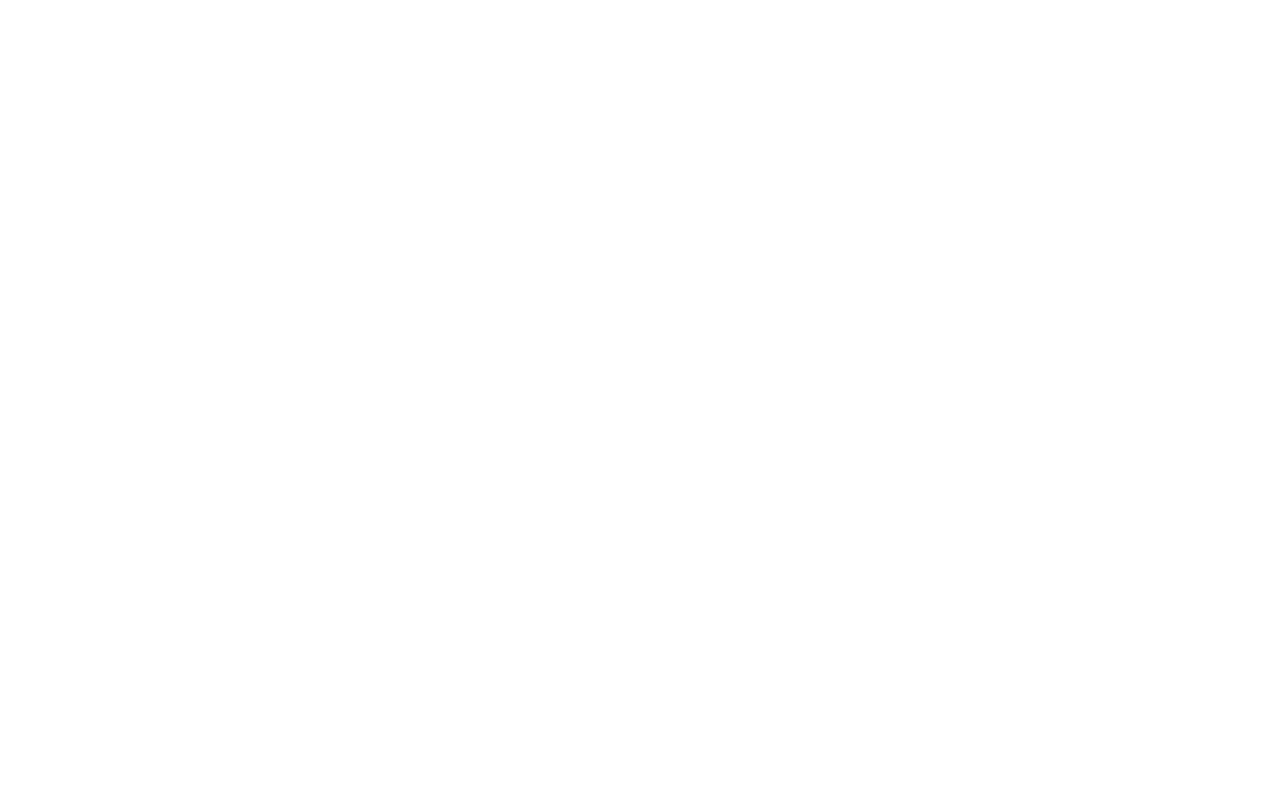
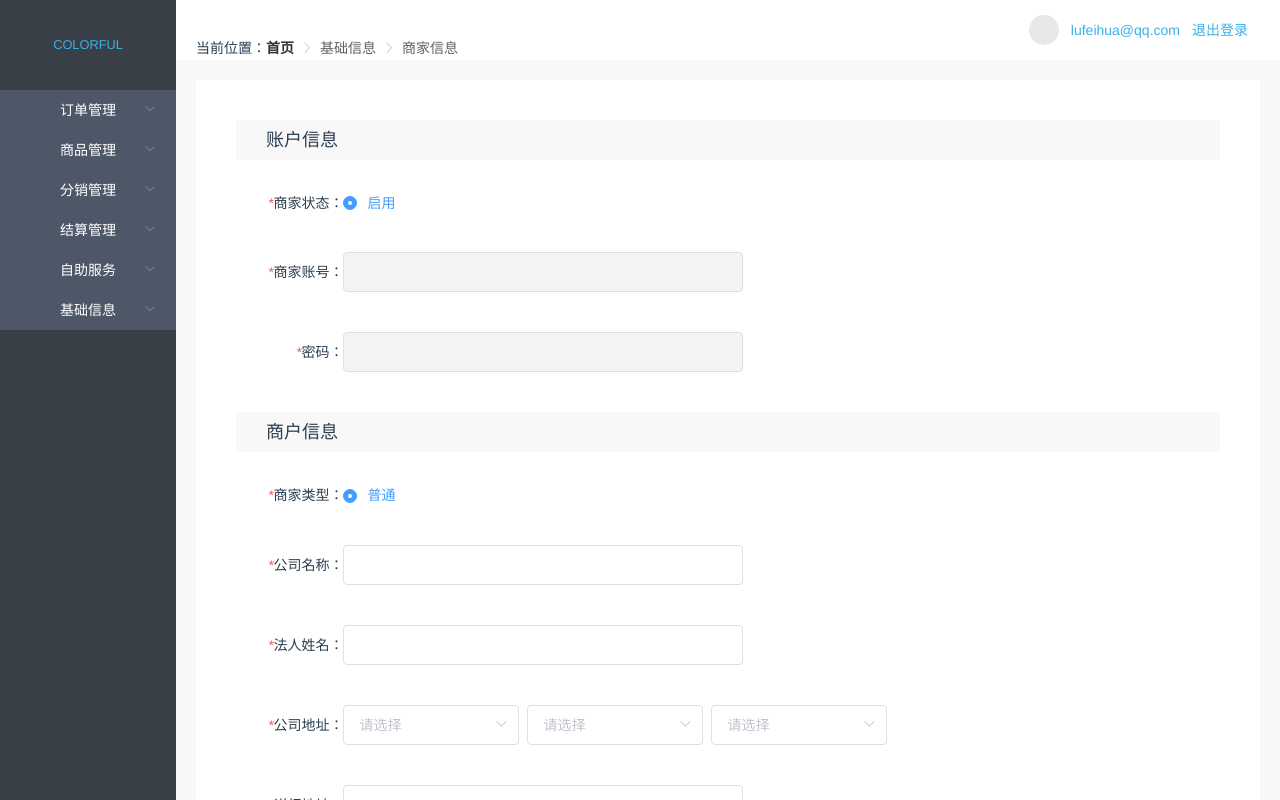
Before and after one commit to wanglei158/nimaCode, a Vue app: page /#/info/base in a window 1280 px wide. Built offline with nearby package versions, Linux system fonts and the light colour scheme.

Commit message:
啊萨达多

```diff
--- a/src/assets/scss/color.scss
+++ b/src/assets/scss/color.scss
@@ -2,3 +2,5 @@ $themeC:#39b2e9;//主题颜色
 $sidebg:#354053;//侧边栏背景色
 $textcolor:#333;
 $bordercolor:#d7d7d7;
+$errcolor:#fa5759;
+$gray:#f8f8f8
--- a/src/components/aside.vue
+++ b/src/components/aside.vue
@@ -84,7 +84,7 @@
 						]
 					},
 					{
-						name:'基本信息',
+						name:'基础信息',
 						is_open:false,
 						children:[
 							{
--- a/src/components/body.vue
+++ b/src/components/body.vue
@@ -9,6 +9,6 @@
 <style lang="scss">
     $themeC:#39b2e9;
     #body{
-        background: $themeC;
+        background: #fff;
     }
 </style>
--- a/src/components/head.vue
+++ b/src/components/head.vue
@@ -1,13 +1,13 @@
 <template>
     <div id="head">
         <el-row type="flex" justify="space-between">
-            <el-col>
+            <el-col class="l_head">
+                <span>当前位置：</span>
                 <el-breadcrumb separator-class="el-icon-arrow-right">
                     <template v-for="(item,i) in urlList" >
                         <el-breadcrumb-item v-if="i==0"  :to="{ path: '/' }" :key="i">{{item.name}}</el-breadcrumb-item>
                         <el-breadcrumb-item v-else  :key="i">{{item.name}}</el-breadcrumb-item>
                     </template>
-
                 </el-breadcrumb>
             </el-col>
             <el-col class="r_head">
@@ -31,7 +31,6 @@
         },
         watch:{
             $route(to,from){
-                console.log(to,from);
                 this.urlList = to.matched;
             }
         },
@@ -59,7 +58,7 @@
         .el-breadcrumb{
             position: absolute;
             bottom: 0;
-            left:0;
+            left:5em;
             line-height: 24px;
             font-size:14px;
         }
@@ -80,5 +79,12 @@
             border-radius:50%;
             background: #e8e8e8;
         }
+        .l_head>span{
+            font-size:14px;
+            position: absolute;
+            bottom:0;
+            left:0;
+            line-height: 24px;
+        }
     }
 </style>
--- a/src/router/index.js
+++ b/src/router/index.js
@@ -6,6 +6,8 @@ import Index from '@/view/home';
 
 import Login from '@/view/login';
 
+import I_Index from '@/view/info'
+import BaseInfo from '@/view/info/baseInfo';
 import ChangePwd from '@/view/info/change_pwd';
 
 Vue.use(Router)
@@ -19,10 +21,15 @@ export default new Router({
       children:[
         {
           path:'/info',
-          name:'基本信息',
-          redirect:'/info/changepwd',
-          component:ChangePwd,
+          name:'基础信息',
+          redirect:'/info/base',
+          component:I_Index,
           children:[
+            {
+              path:'/info/base',
+              name:'商家信息',
+              component:BaseInfo
+            },
             {
               path:'/info/changepwd',
               name:'修改密码',
--- /dev/null
+++ b/src/view/info/baseInfo.vue
@@ -0,0 +1,216 @@
+<template>
+    <div id="info_1">
+        <h3>账户信息</h3>
+        <div class="k1">
+            <p><i>*</i><span>商家状态：</span><el-radio v-model="radio" :label="1">启用</el-radio></p>
+            <p><i>*</i><span>商家账号：</span><el-input v-model="input" ></el-input></p>
+            <p><i>*</i><span>密码：</span></span><el-input v-model="input" ></el-input></p>
+        </div>
+        <h3>商户信息</h3>
+        <div class="k2">
+            <p><i>*</i><span>商家类型：</span><el-radio v-model="radio" :label="1">普通</el-radio></p>
+            <p><i>*</i><span>公司名称：</span><el-input v-model="input" ></el-input></p>
+            <p><i>*</i><span>法人姓名：</span><el-input v-model="input" ></el-input></p>
+            <p>
+                <i>*</i><span>公司地址：</span>
+                <el-select v-model="value" placeholder="请选择" v-for="i in 3" :key="i">
+                    <el-option
+                    v-for="item in options"
+                    :key="item.value"
+                    :label="item.label"
+                    :value="item.value">
+                    </el-option>
+                </el-select>
+            </p>
+            <p><i>*</i><span>详细地址：</span><el-input v-model="input" ></el-input></p>
+            <p class="salearea">
+                <i>*</i>
+                <span>经营范围：</span>
+                <el-checkbox-group
+                    @change="getall"
+                    v-model="checkedCities1">
+                    <el-checkbox v-for="city in cities" :label="city.label" :key="city.label">{{city.name}}</el-checkbox>
+                    <el-input v-model="input" ></el-input>
+                </el-checkbox-group>
+            </p>
+            <div class="salearea opd">
+                <i>*</i>
+                <span>企业证件：</span>
+                <p>
+                    <el-upload
+                        action="https://jsonplaceholder.typicode.com/posts/"
+                        list-type="picture-card"
+                        :on-preview="handlePictureCardPreview"
+                        :on-remove="handleRemove">
+                        <i class="el-icon-plus"></i>
+                    </el-upload>
+                    <el-input class="namel" v-model="input" placeholder="请填写名称"></el-input>
+                </p>
+
+            </div>
+        </div>
+    </div>
+</template>
+
+<script>
+    import { Radio ,Input, Select,Option, Checkbox, CheckboxGroup, Upload} from 'element-ui';
+    export default {
+        data(){
+            return {
+                radio:1,
+                input:'',
+                value:'',
+                options:[
+                    {
+                    value: '选项1',
+                    label: '黄金糕'
+                    }, {
+                    value: '选项2',
+                    label: '双皮奶'
+                    }, {
+                    value: '选项3',
+                    label: '蚵仔煎'
+                    },
+                ],
+                checkedCities1:[],
+                cities:[
+                    {
+                        name:'美食',
+                        label:'1'
+                    },
+                    {
+                        name:'滋补',
+                        label:'2'
+                    },
+                    {
+                        name:'日用',
+                        label:'3'
+                    },
+                    {
+                        name:'个护',
+                        label:'4'
+                    },
+                    {
+                        name:'家居',
+                        label:'5'
+                    },
+                    {
+                        name:'餐厨',
+                        label:'6'
+                    },
+                    {
+                        name:'美酒',
+                        label:'7'
+                    },
+                    {
+                        name:'同城',
+                        label:'8'
+                    },
+                    {
+                        name:'其他',
+                        label:'9'
+                    },
+                ]
+            }
+        },
+        components:{
+            'el-radio':Radio,
+            'el-input':Input,
+            'el-select':Select,
+            'el-option':Option,
+            'el-checkbox':Checkbox,
+            'el-checkbox-group':CheckboxGroup,
+            'el-upload':Upload
+        },
+        methods:{
+            getall(val){
+                console.log(val);
+            },
+            handleRemove(){
+
+            },
+            handlePictureCardPreview(){
+
+            }
+        }
+    }
+</script>
+
+
+<style lang="scss">
+    @import '@/assets/scss/color.scss';
+    #info_1{
+        padding-top:40px;
+        &>div{
+            text-align:left;
+            margin-left:72px;
+            p{
+                margin-bottom: 40px;
+                font-size:14px;
+                &>i{
+                    color:$errcolor;
+                }
+                .el-input{
+                    width:400px;
+                }
+            }
+            &.k1{
+                .el-input__inner{
+                    background: #f4f4f4;
+                }
+                p:nth-of-type(3) i{
+                    margin-left:2em;
+                }
+            }
+        }
+        h3{
+            font-weight: 500;
+            text-align: left;
+            line-height: 40px;
+            text-indent:30px;
+            font-size:18px;
+            margin:0 40px;
+            background:$gray;
+            margin-bottom: 32px;
+        }
+        .el-select{
+            margin-right:8px;
+        }
+        .el-select .el-input{
+            width:176px;
+        }
+        .salearea{
+            display:flex;
+        }
+        .el-checkbox-group{
+            width:450px;
+            margin-left:-20px;
+            .el-checkbox{
+                margin-left: 45px;
+                margin-bottom: 20px;
+            }
+            .el-input{
+                width:156px;
+                margin-left:12px;
+                .el-input__inner{
+                    height:30px;
+                    line-height: 30px;
+                }
+            }
+        }
+        .opd{
+            margin-bottom: 40px;
+            font-size:14px;
+            .namel{
+                width:146px;
+                float:right;
+                .el-input__inner{
+                    border-style:dashed;
+                }
+            }
+            &>i{
+                color:$errcolor;
+            }
+        }
+    }
+</style>
--- a/src/view/info/change_pwd.vue
+++ b/src/view/info/change_pwd.vue
@@ -1,14 +1,112 @@
 <template>
     <div id="info_2">
-        xiu
+        <p>
+            <i>*</i>
+            <span>原密码：</span>
+            <el-input clearable v-model="input" placeholder="请输入内容"></el-input>
+            <b>原密码输入错误</b>
+        </p>
+        <p>
+            <i>*</i>
+            <span>新密码：</span>
+            <el-input clearable v-model="input" placeholder="请输入内容"></el-input>
+            <b>原密码输入错误</b>
+        </p>
+        <p>
+            <i>*</i>
+            <span>确认密码：</span>
+            <el-input clearable v-model="input" placeholder="请输入内容"></el-input>
+            <b>原密码输入错误</b>
+        </p>
+        <div class="such">
+            <p>密码示例：ADMINabc123</p>
+            <p>1、密码长度为6~20个字符；</p>
+            <p>2、密码只允许设置大小写字母、数字。</p>
+        </div>
+        <div class="opt">
+            <el-button>修改</el-button>
+            <el-button>返回</el-button>
+        </div>
     </div>
 </template>
 
 
 <script>
+    import { Input, Button } from 'element-ui';
     export default {
-        mounted(){
+        data(){
+            return {
+                input:''
+            }
+        },
+        components:{
+            'el-input':Input,
+            'el-button':Button
+        },
+    }
+</script>
 
+<style lang="scss">
+    @import '@/assets/scss/color.scss';
+    #info_2{
+        padding-top:40px;
+        text-align: left;
+        padding-bottom: 40px;
+        &>p{
+            margin-bottom:16px;
+            i{
+                display: inline-block;
+                line-height: 26px;
+                color:$errcolor;
+                margin-left:52px;
+            }
+            b{
+                font-weight: 500;
+                display: block;
+                font-size:12px;
+                color:$errcolor;
+                margin-left:126px;
+                line-height: 24px;
+                opacity: 0;
+            }
+            &.err b{
+                opacity: 1;
+            }
+            span{
+                font-size:14px;
+                color:$textcolor;
+            }
+            &:nth-of-type(3) i{
+                margin-left:38px;
+            }
+            .el-input{
+                height:40px;
+                width:254px;
+            }
+            &.err .el-input__inner{
+                border-color:$errcolor;
+            }
+        }
+
+        .such{
+            color:$themeC;
+            font-size:12px;
+            line-height: 24px;
+            margin-left:126px;
+            margin-bottom: 40px;
+        }
+        .opt{
+            margin-left:100px;
+            .el-button{
+                width:100px;
+                background: #37aee4;
+                color:#fff;
+                &:nth-child(2){
+                    margin-left:36px;
+                    background: #f7f8f9;
+                    color:$textcolor;
+                }
+            }
         }
     }
-</script>
+</style>
--- a/src/view/info/index.vue
+++ b/src/view/info/index.vue
@@ -1,5 +1,5 @@
 <template>
-    <div id="info_1">
-        shangjiaxinxi
+    <div id="info">
+        <router-view></router-view>
     </div>
 </template>
```
